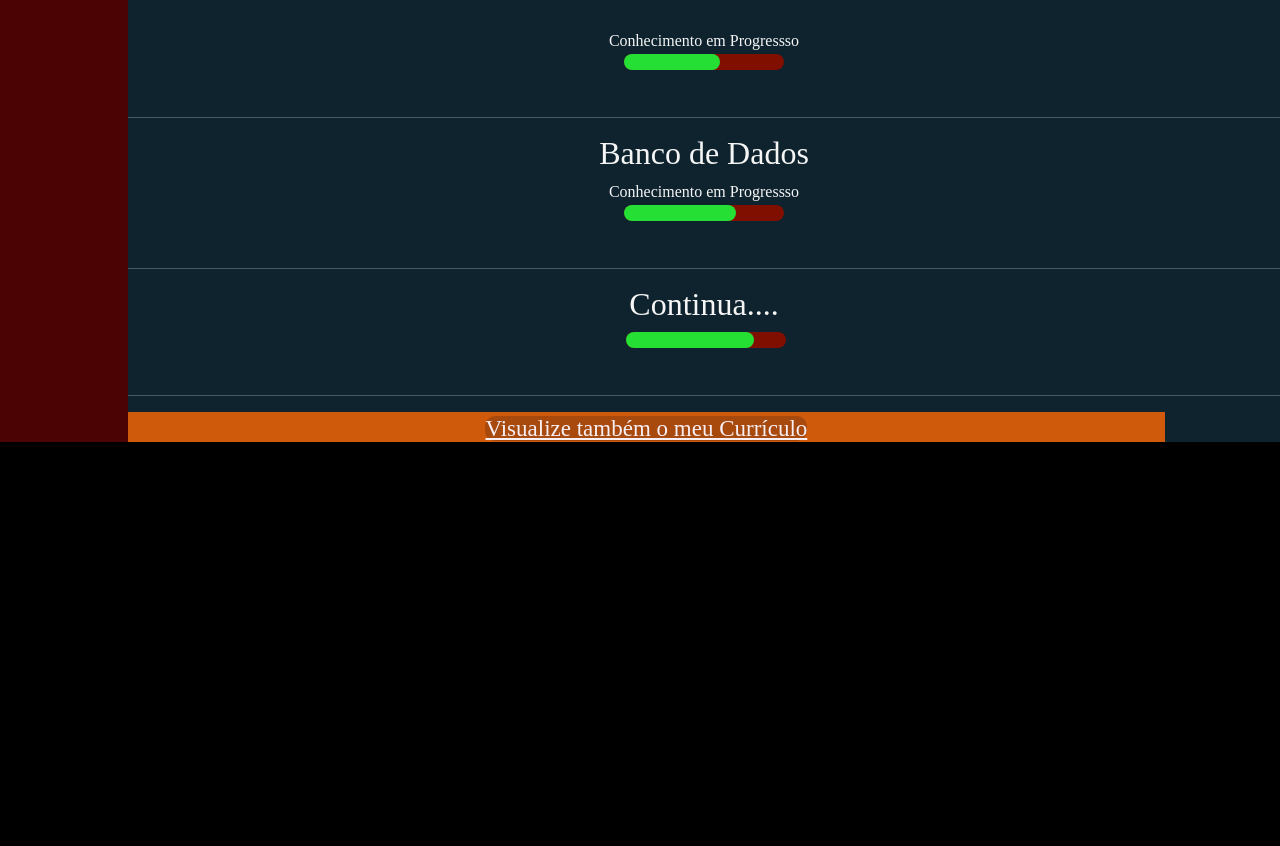
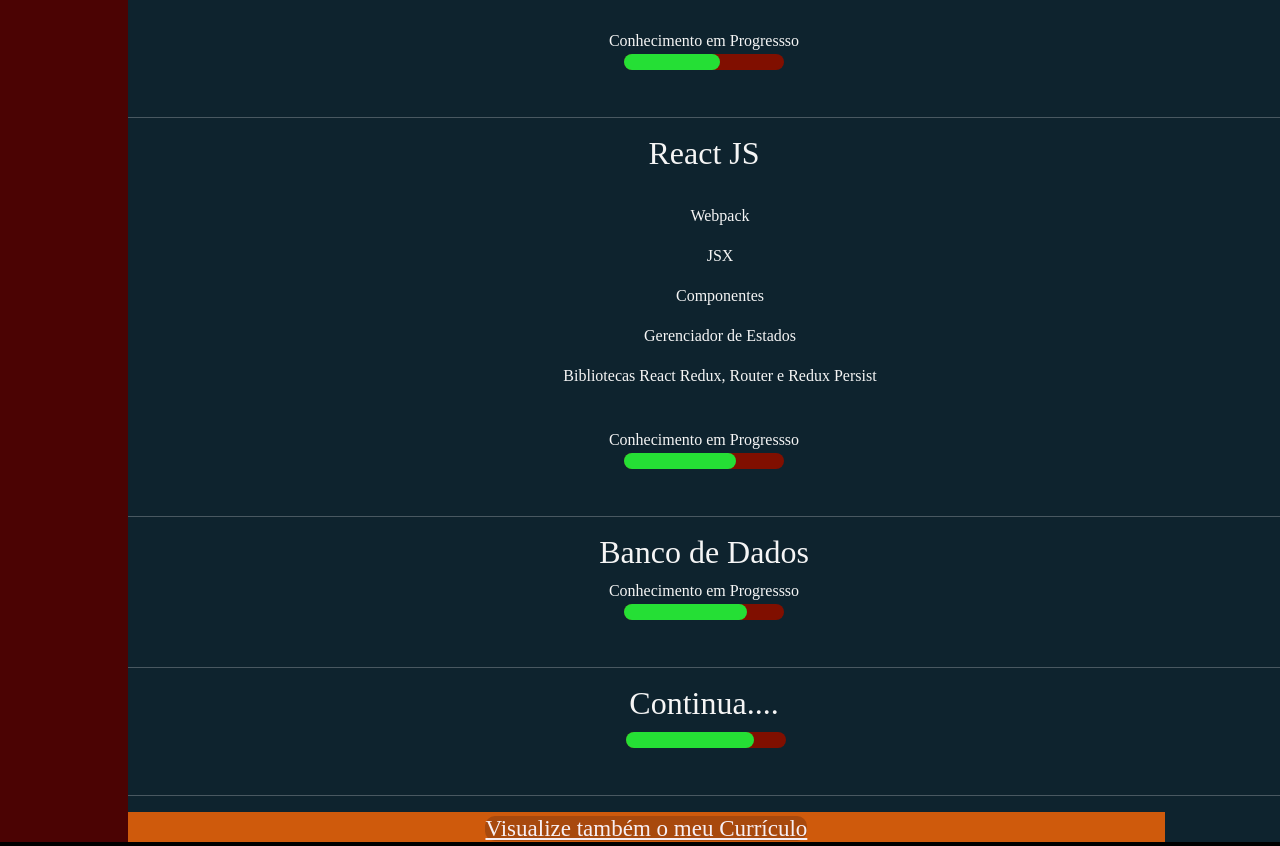
Before and after one commit to daniel-stickel/daniel-stickel.github.io, a plain HTML site: page index.html in a window 1280 px wide. Shown: the part 3760-4606 px from the top of the page. Before the commit the page ends 4207 px from the top, so only its background shows below. Drawn offline with nearby package versions, Linux system fonts and the light colour scheme.

Commit message:
Atualizando cursos incluindo ReactJS

```diff
--- a/index.html
+++ b/index.html
@@ -197,10 +197,26 @@
                     <hr>
 
                     <div>
+                        <h2>React JS</h2>
+                        <br>
+                        <ul>Webpack</ul>
+                        <ul>JSX</ul>
+                        <ul>Componentes</ul>
+                        <ul>Gerenciador de Estados</ul>
+                        <ul>Bibliotecas React Redux, Router e Redux Persist</ul>
+                        <br>
+                        <label for="file">Conhecimento em Progressso</label>
+                        <br>
+                        <progress id="file" value="70" max="100"> </progress>
+
+                        <br><br>
+                        <hr>
+
+                    <div>
                         <h2>Banco de Dados</h2>
                         <label for="file">Conhecimento em Progressso</label>
                         <br>
-                        <progress id="file" value="70" max="100"> </progress>
+                        <progress id="file" value="77" max="100"> </progress>
 
                         <br><br>
                         <hr>
```
